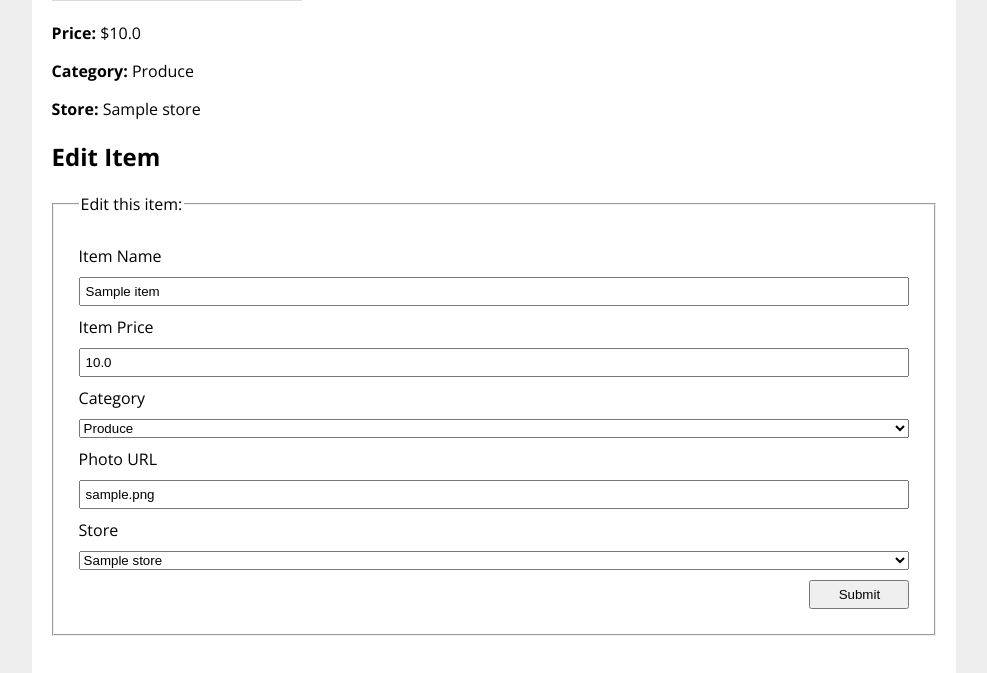
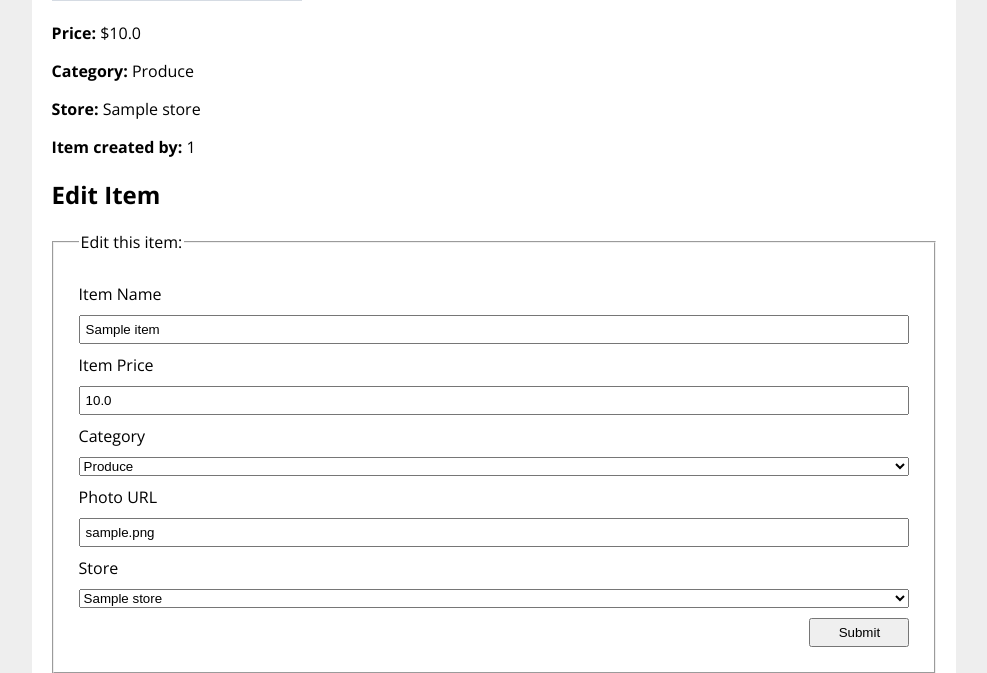
Before and after one commit to energeist/acs-1220-grocery-store-app, a Flask app: page /item/1 in a window 1280 px wide. Shown: the part 448-1121 px from the top of the page, without its empty margins (146-1133 px from the left). Run offline with Flask 2, Linux system fonts and the light colour scheme; a user stored in the database is signed in; tables that the repository leaves empty hold one stand-in row (values such as "Sample post"); grey boxes marked "Sample" are stand-in pictures.

Commit message:
grocery list model?

```diff
--- a/grocery_app/auth/forms.py
+++ b/grocery_app/auth/forms.py
@@ -5,6 +5,7 @@ from wtforms.validators import DataRequired, Length, URL, ValidationError
 from grocery_app.models import ItemCategory, GroceryStore, GroceryItem, User
 from grocery_app.extensions import app, db, bcrypt
 from wtforms.fields.html5 import DateField
+
 
 class SignUpForm(FlaskForm):
     username = StringField('User Name',
--- a/grocery_app/main/forms.py
+++ b/grocery_app/main/forms.py
@@ -5,6 +5,7 @@ from wtforms.validators import DataRequired, Length, URL, ValidationError
 from grocery_app.models import ItemCategory, GroceryStore, GroceryItem, User
 from grocery_app.extensions import app, db, bcrypt
 from wtforms.fields.html5 import DateField
+# from flask_login import current_user
 
 class GroceryStoreForm(FlaskForm):
     """Form for adding/updating a GroceryStore."""
@@ -16,6 +17,7 @@ class GroceryStoreForm(FlaskForm):
     title = StringField('Store Name')
     address = StringField('Address')
     submit = SubmitField('Submit')
+    # created_by_id = flask_login.current_user
 
 class GroceryItemForm(FlaskForm):
     """Form for adding/updating a GroceryItem."""
@@ -37,4 +39,5 @@ class GroceryItemForm(FlaskForm):
     category = SelectField('Category', choices=ItemCategory.choices(), validators=[DataRequired()])
     photo_url = StringField('Photo URL', validators=[DataRequired()])
     store = QuerySelectField('Store', query_factory=lambda: GroceryStore.query, validators=[DataRequired()])
+    # created_by_id = flask_login.current_user
     submit = SubmitField('Submit')
--- a/grocery_app/main/routes.py
+++ b/grocery_app/main/routes.py
@@ -35,6 +35,7 @@ def new_store():
         new_grocery_store = GroceryStore(
             title=form.title.data,
             address=form.address.data,
+            created_by=current_user
         )
         db.session.add(new_grocery_store)
         db.session.commit()
@@ -53,8 +54,9 @@ def new_item():
     # - flash a success message, and
     # - redirect the user to the item detail page.
     if form.validate_on_submit():
-        image_exists = os.path.exists(f'../static/{form.photo_url.data}')
+        image_exists = os.path.exists(f'../static/img/{form.photo_url.data}')
         print(f"image exists: {image_exists}")
+        print(current_user)
         if image_exists:
             image_url = form.photo_url.data
         else:
@@ -64,7 +66,8 @@ def new_item():
             price=form.price.data,
             category=form.category.data,
             photo_url=image_url,
-            store=form.store.data
+            store=form.store.data,
+            created_by=current_user
         )
         db.session.add(new_grocery_item)
         db.session.commit()
@@ -74,6 +77,7 @@ def new_item():
     return render_template('new_item.html', form=form)
 
 @main.route('/store/<store_id>', methods=['GET', 'POST'])
+@login_required
 def store_detail(store_id):
     store = GroceryStore.query.get(store_id) # first query is to get the store data for modification
     # TODO: Create a GroceryStoreForm and pass in `obj=store`
@@ -85,6 +89,7 @@ def store_detail(store_id):
     if form.validate_on_submit():
         store.title = form.title.data
         store.address = form.address.data
+        last_edit_id = current_user
         db.session.commit()
         flash('Store was edited successfully.')
         return redirect(url_for('main.store_detail', store_id=store.id))
@@ -94,6 +99,7 @@ def store_detail(store_id):
     return render_template('store_detail.html', form=form, store=store)
 
 @main.route('/item/<item_id>', methods=['GET', 'POST'])
+@login_required
 def item_detail(item_id):
     item = GroceryItem.query.get(item_id)
     # TODO: Create a GroceryItemForm and pass in `obj=item`
@@ -103,19 +109,18 @@ def item_detail(item_id):
     # - flash a success message, and
     # - redirect the user to the item detail page.
     if form.validate_on_submit():
-        image_exists = os.path.exists(f'/static/{form.photo_url.data}')
+        image_exists = os.path.exists(f'/static/img/{form.photo_url.data}')
         print(f"image exists: {image_exists}")
         if image_exists:
-            print("doing the thing")
             image_url = form.photo_url.data
         else:
-            print("not doing the thing")
             image_url = '/static/img/no_image.jpeg'
         item.name = form.name.data
         item.price = form.price.data
         item.category = form.category.data
         item.photo_url = image_url
         item.store = form.store.data
+        last_edit_id = current_user
         db.session.commit()
         flash('Item was edited successfully.')
         return redirect(url_for('main.item_detail', item_id=item.id))
--- a/grocery_app/models.py
+++ b/grocery_app/models.py
@@ -20,8 +20,9 @@ class GroceryStore(db.Model):
     title = db.Column(db.String(80), nullable=False)
     address = db.Column(db.String(200), nullable=False)
     items = db.relationship('GroceryItem', back_populates='store')
-    # created_by_id = db.Column(db.Integer, db.ForeignKey('user_id'))
-    # created_by = db.relationship('User')
+    created_by_id = db.Column(db.Integer, db.ForeignKey('user.id'))
+    # last_edit_id = db.Column(db.Integer, db.ForeignKey('user.id'))
+    created_by = db.relationship('User')
 
     def __str__(self):
         return f'{self.title}'
@@ -38,8 +39,12 @@ class GroceryItem(db.Model):
     photo_url = db.Column(URLType)
     store_id = db.Column(db.Integer, db.ForeignKey('grocery_store.id'), nullable=False)
     store = db.relationship('GroceryStore', back_populates='items')
-    # created_by_id = db.Column(db.Integer, db.ForeignKey('user_id'))
-    # created_by = db.relationship('User')
+    created_by_id = db.Column(db.Integer, db.ForeignKey('user.id'))
+    # last_edit_id = db.Column(db.Integer, db.ForeignKey('user.id'))
+    created_by = db.relationship('User')
+    user_lists = db.relationship('User',
+        secondary='user_shopping_list', back_populates='shopping_list_items'
+    )
 
     def __str__(self):
         return f'{self.title}'
@@ -51,6 +56,24 @@ class User(UserMixin, db.Model):
     id = db.Column(db.Integer, primary_key=True)
     username = db.Column(db.String(80), nullable=False, unique=True)
     password = db.Column(db.String(200), nullable=False)
+    shopping_list_items = db.relationship('GroceryItem',
+        secondary='user_shopping_list', back_populates='user_lists'
+    )
 
     def __repr__(self):
         return f'<User: {self.username}>'
+
+shopping_list_table = db.Table('user_shopping_list',
+    db.Column('item_id', db.Integer, db.ForeignKey('grocery_item.id')),
+    db.Column('user_id', db.Integer, db.ForeignKey('user.id'))
+)
+
+# user_stores_table = db.Table('user_stores',
+#     db.Column('store_id', db.Integer, db.ForeignKey('store.id')),
+#     db.Column('user_id', db.Integer, db.ForeignKey('user.id'))
+# )
+
+# user_items_table = db.Table('user_items',
+#     db.Column('item_id', db.Integer, db.ForeignKey('item.id')),
+#     db.Column('user_id', db.Integer, db.ForeignKey('user.id'))
+# )
--- a/grocery_app/templates/item_detail.html
+++ b/grocery_app/templates/item_detail.html
@@ -12,6 +12,8 @@
 <p><strong>Category:</strong> {{ item.category }}</p>
 
 <p><strong>Store:</strong> {{ item.store.title }}</p>
+
+<p><strong>Item created by:</strong> {{ item.store.created_by_id }}</p>
 
 <h2>Edit Item</h2>
 
```
Also changed, not shown: grocery_app/database.db.
